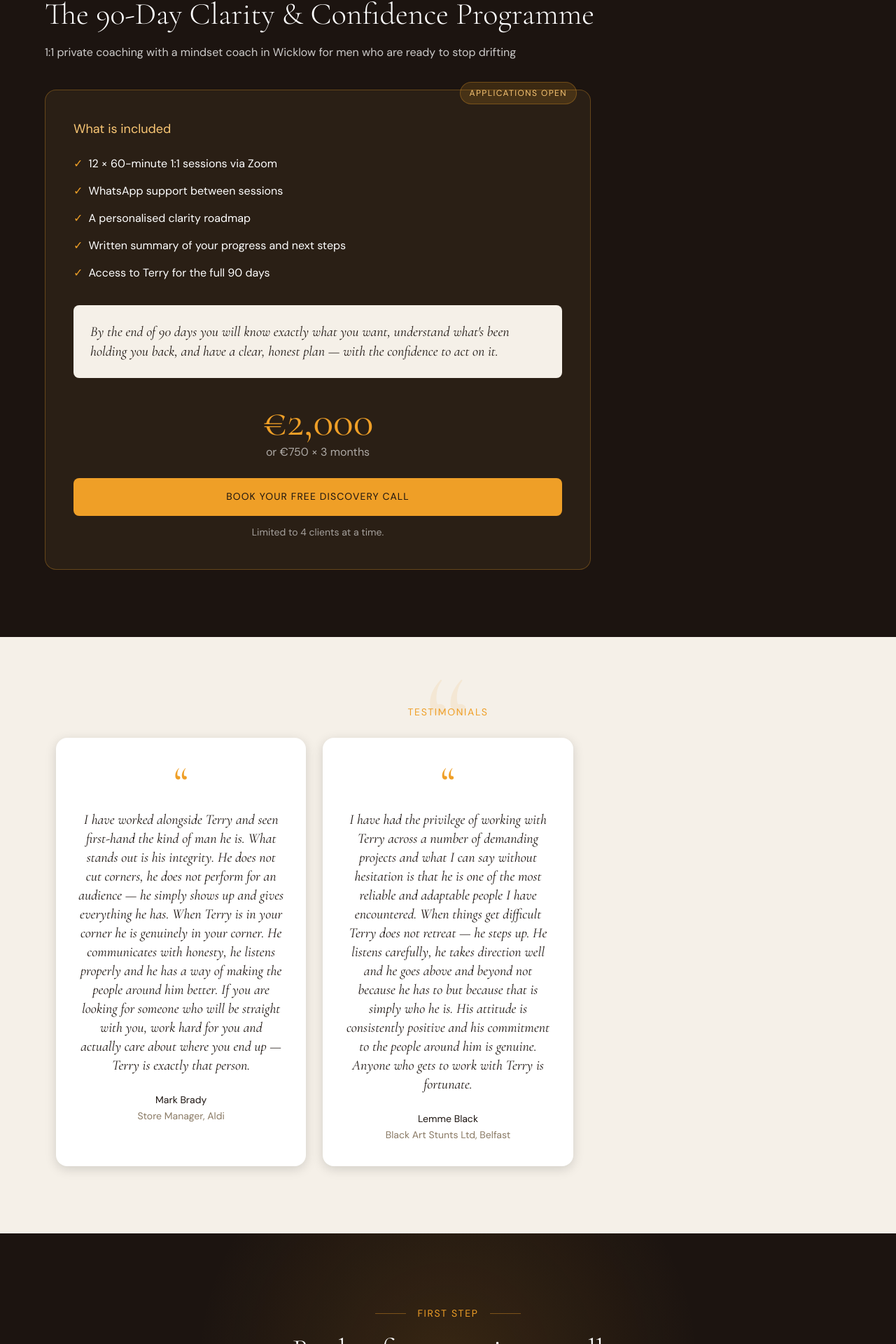
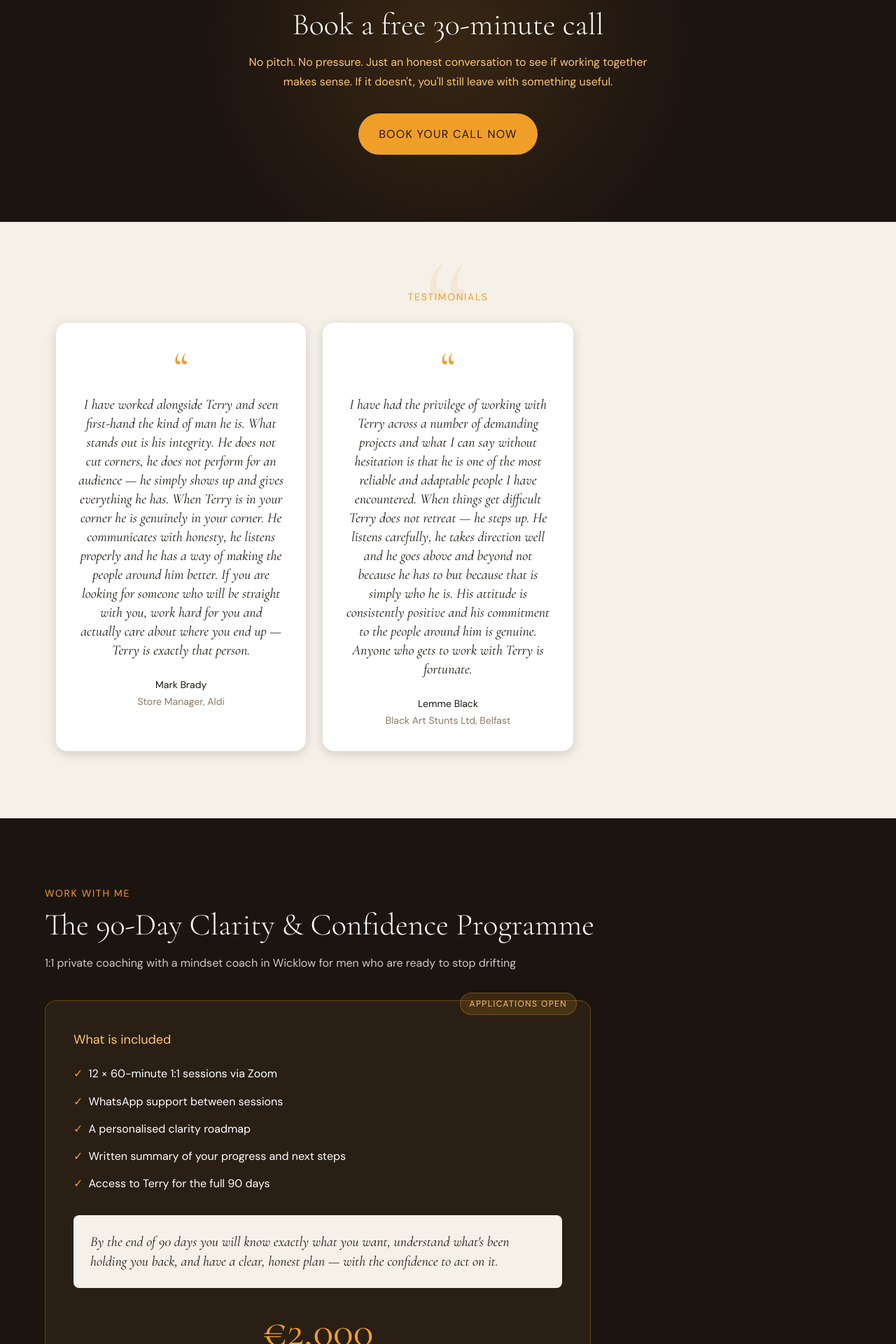
Before and after one commit to TerryLoc/findyourdoor, a React (Vite) app: page / in a window 1280 px wide. Shown: the part 3469-5389 px from the top of the page at 70% size. Built offline with nearby package versions, Linux system fonts and the light colour scheme.

Commit message:
feat: reorder components in Home page for improved layout flow

```diff
--- a/src/pages/Home.jsx
+++ b/src/pages/Home.jsx
@@ -38,9 +38,9 @@ function Home() {
         <About />
         <ForYou />
         <Philosophy />
+        <BookCall />
+        <Testimonials />
         <Offer />
-        <Testimonials />
-        <BookCall />
         <Contact />
       </main>
     </div>
```
